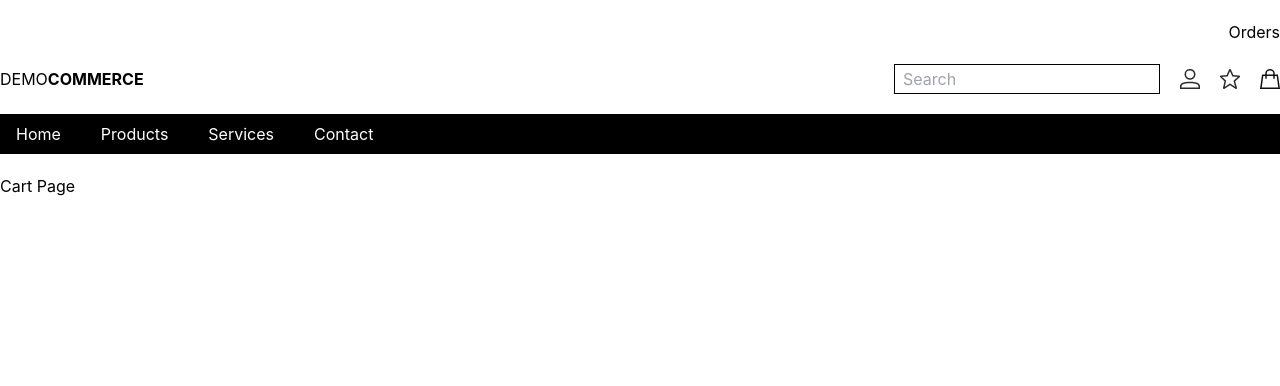
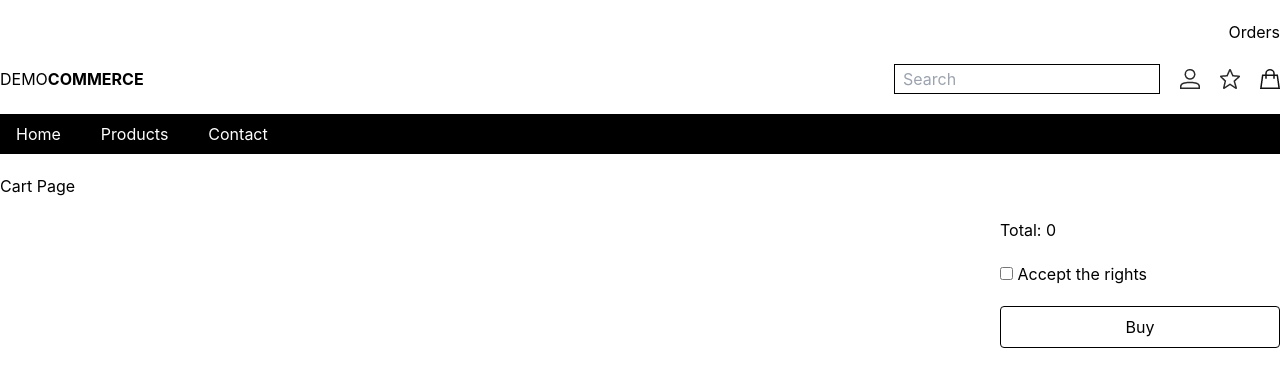
Before and after one commit to gokhancelebi/reactjs-ecommerce-frontend, a React (Create React App) app: page /cart in a window 1280 px wide. Shown: the top 386 px of the page. Built offline with nearby package versions, Linux system fonts and the light colour scheme.

Commit message:
cart-page

```diff
--- a/src/App.js
+++ b/src/App.js
@@ -39,7 +39,7 @@ const App = () => {
         <Route path="/" element={<Home />}/>
         <Route path='/login' element={<LoginPage/>}/>
         <Route path='/c/:slug/:categoryId' element={<CategoryPage />}/>
-        <Route path='/p/:categoryId' element={<ProductSingle />}/>
+        <Route path='/p/:id' element={<ProductSingle />}/>
         <Route path='/my-account/orders' element={<Orders />}/>
         <Route path='/my-account/wishlist' element={<WishList />}/>
         <Route path='/cart' element={<ShoppingCart />}/>
--- /dev/null
+++ b/src/classes/ShoppingCartLibrary/index.js
@@ -0,0 +1,86 @@
+class ShoppingCartLibrary {
+
+    static instance = null;
+
+    constructor() {
+        if (!ShoppingCartLibrary.instance) {
+
+            ShoppingCartLibrary.instance = this;
+        }
+
+        return ShoppingCartLibrary.instance;
+    }
+
+
+    static getItem(id){
+        let items = this.getItems();
+        return items.find(item => item.id === id);
+    }
+
+    static getItems(){
+        if (localStorage.getItem('cartItems') === null) {
+            localStorage.setItem('cartItems', JSON.stringify([]));
+            return [];
+        }
+        return JSON.parse(localStorage.getItem('cartItems'));
+    }
+
+    static addItem(id, name, quantity, price,image){;
+        let items = this.getItems();
+        let item = items.find(item => item.id === id);
+        if (item) {
+            item.quantity += quantity;
+        } else {
+            item = {
+                id: id,
+                name: name,
+                price: price,
+                quantity: 1,
+                image: image
+            };
+            items.push(item);
+            console.log('new item created');
+        }
+        localStorage.setItem('cartItems', JSON.stringify(items));
+    }
+
+    static removeItem(id){
+        let items = this.getItems();
+        let item = items.find(item => item.id === id);
+        if (item.quantity === 1) {
+            items = items.filter(item => item.id !== id);
+        } else {
+            item.quantity -= 1;
+        }
+        localStorage.setItem('cartItems', JSON.stringify(items));
+    }
+
+    static clear(){
+        localStorage.setItem('cartItems', JSON.stringify([]));
+    }
+
+    static getTotalPrice(){
+        let total = 0;
+        let items = this.getItems();
+        items.forEach(item => {
+            total += item.price * item.quantity;
+        });
+        return total;
+    }
+
+    static getTotalQuantity(){
+        let total = 0;
+        let items = this.getItems();
+        items.forEach(item => {
+            total += item.quantity;
+        });
+        return total;
+    }
+
+    static getItemsCount(){
+        let items = this.getItems();
+        return items.length;
+    }
+}
+
+export default ShoppingCartLibrary;
--- a/src/components/UI/Container/index.js
+++ b/src/components/UI/Container/index.js
@@ -1,7 +1,7 @@
 
 const Container = ({ children, className, ...props }) => {
   return (
-    <div className={`container w-full max-w-7xl mx-auto flex flex-col gap-5 my-5 px-2 xl:px-0 ${className}`} {...props}>
+    <div className={`container w-full max-w-7xl mx-auto flex flex-col gap-5 my-5 px-5 xl:px-0 ${className}`} {...props}>
       {children}
     </div>
   );
--- a/src/components/UI/Header/index.js
+++ b/src/components/UI/Header/index.js
@@ -81,9 +81,9 @@ const Header = (props) => {
                     <li>
                         <Link to="/c/products/1">Products</Link>
                     </li>
-                    <li>
-                        <Link to="/c/services/2">Services</Link>
-                    </li>
+                    {/*<li>*/}
+                    {/*    <Link to="/c/services/2">Services</Link>*/}
+                    {/*</li>*/}
                     <li>
                         <Link to="/contact">Contact</Link>
                     </li>
--- a/src/components/UI/MyAccount/index.js
+++ b/src/components/UI/MyAccount/index.js
@@ -8,13 +8,15 @@ const MyAccount = (props) => {
               <div className='flex flex-col gap-2 md:w-1/5 md:pr-5 mb-5'>
                   <Link className={'bg-blue-400 p-2 text-white rounded ' + (props.activeTab === 'orders' ? ' bg-blue-600' : '')} to='/my-account/orders'>Orders</Link>
                   <Link className={'bg-blue-400 p-2 text-white rounded ' + (props.activeTab === 'wishlist' ? ' bg-blue-600' : '')} to='/my-account/wishlist'>Wishlist</Link>
+                  <Link className={'bg-blue-400 p-2 text-white rounded ' + (props.activeTab === 'wishlist' ? ' bg-blue-600' : '')} to='/my-account/wishlist'>Addresses</Link>
+                  <Link className={'bg-blue-400 p-2 text-white rounded ' + (props.activeTab === 'wishlist' ? ' bg-blue-600' : '')} to='/my-account/wishlist'>Inbox</Link>
+                  <Link className={'bg-blue-400 p-2 text-white rounded ' + (props.activeTab === 'wishlist' ? ' bg-blue-600' : '')} to='/my-account/wishlist'>Account</Link>
                   <Link className='bg-blue-400 p-2 text-white rounded' to='/my-account/log-out'>Log Out</Link>
               </div>
               <div className='md:w-4/5'>
                   {props.children}
               </div>
           </div>
-
       </div>
   );
 };
--- /dev/null
+++ b/src/components/pages/ShoppingCart/Addresses.js
@@ -0,0 +1,6 @@
+const Addresses = () =>{
+    return (
+        <>
+        </>
+    )
+}
--- a/src/components/pages/ShoppingCart/index.js
+++ b/src/components/pages/ShoppingCart/index.js
@@ -1,5 +1,7 @@
 import Container from "../../UI/Container";
 import Header from "../../UI/Header";
+
+import ShoppingCartLibrary from "../../../classes/ShoppingCartLibrary";
 
 const ShoppingCart = (props) => {
 
@@ -7,6 +9,35 @@ const ShoppingCart = (props) => {
         <Container>
             <Header />
             <h1>Cart Page</h1>
+            <div className='flex flex-row md:flex-col'>
+                <div className='flex flex-col md:flex-row justify-between gap-10 md:gap-0'>
+                    <div className='flex flex-row flex-wrap gap-5 w-full md:w-3/4'>
+                        {
+                            ShoppingCartLibrary.getItems().map((item, index) => {
+                                return (
+                                    <div className='w-full p-2 bg-gray-300 w-full flex justify-between' key={index}>
+                                        <div className='flex flex-row gap-5'>
+                                            <img src={item.image} alt={item.name} className='max-w-[10rem]'/>
+                                            <div>
+                                                <h3>{item.name}</h3>
+                                                <p>${item.price}</p>
+                                            </div>
+                                        </div>
+                                        <div className='px-2 cursor-pointer h-5'>x</div>
+                                    </div>
+                                )
+                            })
+                        }
+                    </div>
+                    <div className='w-full md:w-1/4 md:pl-10 flex flex-col gap-5'>
+                        <h2>Total: {ShoppingCartLibrary.getTotalPrice()}</h2>
+                        <div>
+                            <input type="checkbox" name='accept-rights'/> Accept the rights
+                        </div>
+                        <button className='border border-black p-2 w-full hover:bg-gray-300 hover:border-gray-300 rounded'>Buy</button>
+                    </div>
+                </div>
+            </div>
         </Container>
     );
 }
```
Also changed, not shown: src/components/pages/ProductSingle/index.js (+28 -9 lines).
